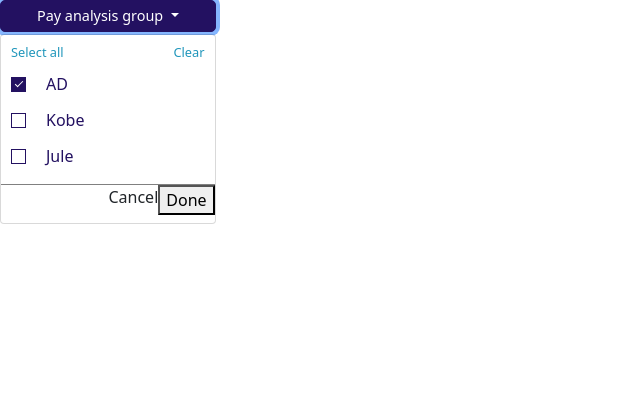
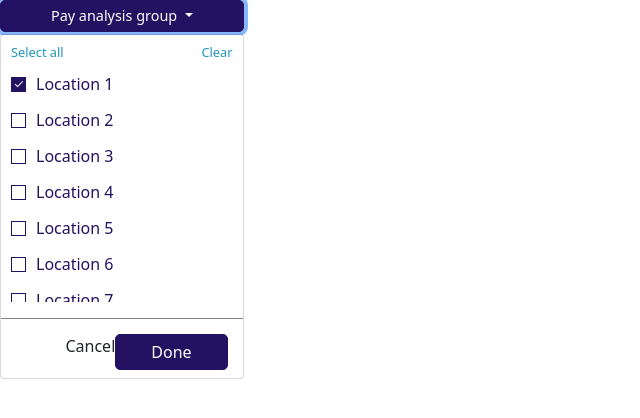
Before and after one commit to Ashish-angular/angular-drpdown-with-multiple-custom-chkboxes, an Angular app: page / in a window 1280 px wide. Both pictures are taken after a click on the button "Pay analysis group". Shown: the top 418 px of the page, without its empty margins (0-640 px from the left). Built offline with nearby package versions, Linux system fonts and the light colour scheme.

Commit message:
3 files modified

```diff
--- a/src/app/dropdown/dropdown.component.css
+++ b/src/app/dropdown/dropdown.component.css
@@ -2,7 +2,7 @@
   background-color: #ffff;
   color: #231161;
   border: 1px solid #231161;
-  padding: 4px 36px;
+  padding: 4px 50px;
   font-size: 0.9rem;
   border-radius: 5px;
   cursor: pointer;
@@ -19,7 +19,7 @@
 .chkbox_container {
   display: block;
   position: relative;
-  padding-left: 35px;
+  padding-left: 25px;
   margin-bottom: 12px;
   cursor: pointer;
   font-size: 1rem;
@@ -32,6 +32,8 @@
 .dropdwn__list {
   list-style-type: none;
   padding-left: 10px;
+  max-height: 230px;
+  overflow-y: auto;
 }
 /* Hide the browser's default checkbox */
 .chkbox_container input {
@@ -102,4 +104,14 @@
   justify-content: flex-end;
   border-top: 1px solid grey;
   z-index: 1000;
+  padding-top: 15px;
+  padding-left: 15px;
+  padding-right: 15px;
 }
+.dropdownContainer__btnDone {
+  background-color: #231161;
+  color: #fff;
+  padding: 5px 35px;
+  border: 1px solid #231161;
+  border-radius: 5px;
+}
--- a/src/app/dropdown/dropdown.component.html
+++ b/src/app/dropdown/dropdown.component.html
@@ -22,8 +22,8 @@
       </li>
     </ul>
     <div class="dropdownContainer__btnGrp">
-      <span>Cancel</span>
-      <button>Done</button>
+      <span class="dropdownContainer__cancel">Cancel</span>
+      <button class="dropdownContainer__btnDone">Done</button>
     </div>
   </div>
 </div>
--- a/src/app/dropdown/dropdown.component.ts
+++ b/src/app/dropdown/dropdown.component.ts
@@ -9,15 +9,35 @@ export class DropdownComponent implements OnInit {
   constructor() {}
   checkboxes = [
     {
-      name: "AD",
+      name: "Location 1",
       checked: true
     },
     {
-      name: "Kobe",
+      name: "Location 2",
       checked: false
     },
     {
-      name: "Jule",
+      name: "Location 3",
+      checked: false
+    },
+    {
+      name: "Location 4",
+      checked: false
+    },
+    {
+      name: "Location 5",
+      checked: false
+    },
+    {
+      name: "Location 6",
+      checked: false
+    },
+    {
+      name: "Location 7",
+      checked: false
+    },
+    {
+      name: "Location 8",
       checked: false
     }
   ];
```
